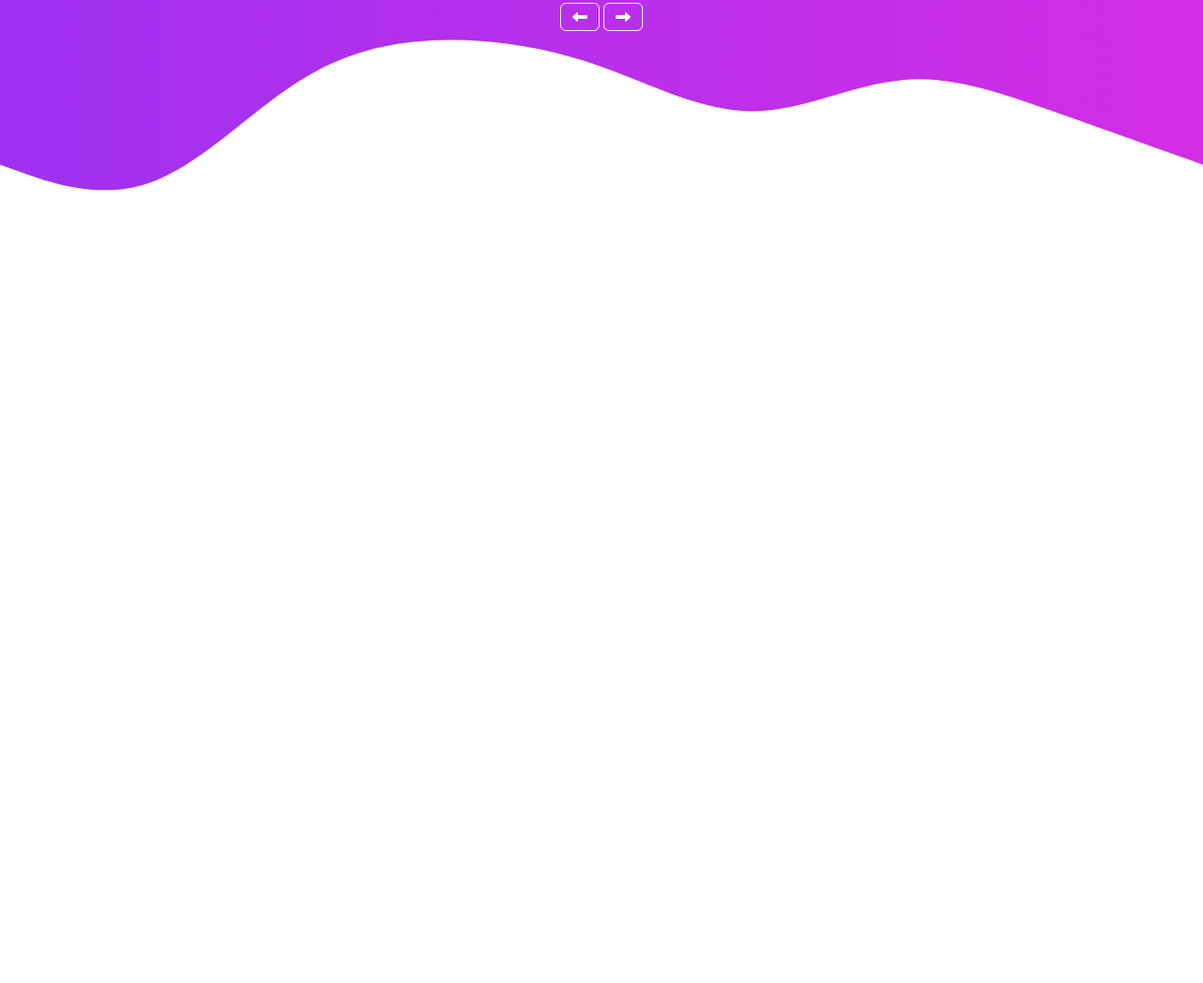
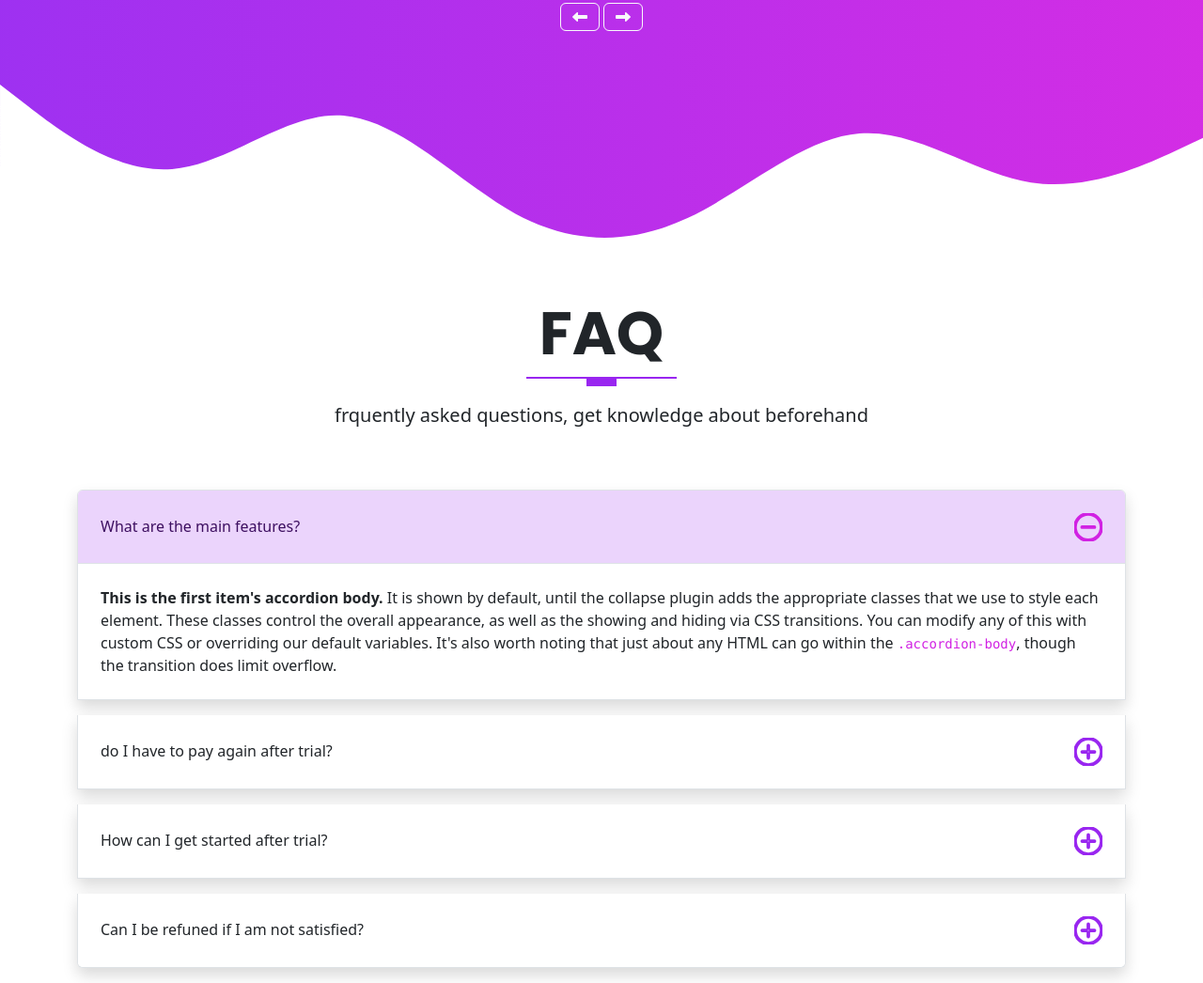
Before and after one commit to ediCarlosSilva/bootstrap, a website: page index.html in a window 1280 px wide. Shown: the part 4058-5104 px from the top of the page at 94% size. Before the commit the page ends 4375 px from the top, so only its background shows below. Drawn offline with Linux system fonts and the light colour scheme.

Commit message:
feature| faq section

```diff
--- a/index.html
+++ b/index.html
@@ -408,11 +408,82 @@
 
       </div>
     </div>
-    <svg xmlns="http://www.w3.org/2000/svg" viewBox="0 0 1440 320"><path fill="#fff" fill-opacity="1" d="M0,160L30,170.7C60,181,120,203,180,181.3C240,160,300,96,360,58.7C420,21,480,11,540,10.7C600,11,660,21,720,42.7C780,64,840,96,900,96C960,96,1020,64,1080,58.7C1140,53,1200,75,1260,96C1320,117,1380,139,1410,149.3L1440,160L1440,320L1410,320C1380,320,1320,320,1260,320C1200,320,1140,320,1080,320C1020,320,960,320,900,320C840,320,780,320,720,320C660,320,600,320,540,320C480,320,420,320,360,320C300,320,240,320,180,320C120,320,60,320,30,320L0,320Z"></path></svg>
+    <svg xmlns="http://www.w3.org/2000/svg" viewBox="0 0 1440 319"><path fill="#fff" fill-opacity="1" d="M0,64L34.3,90.7C68.6,117,137,171,206,165.3C274.3,160,343,96,411,101.3C480,107,549,181,617,218.7C685.7,256,754,256,823,224C891.4,192,960,128,1029,122.7C1097.1,117,1166,171,1234,181.3C1302.9,192,1371,160,1406,144L1440,128L1440,320L1405.7,320C1371.4,320,1303,320,1234,320C1165.7,320,1097,320,1029,320C960,320,891,320,823,320C754.3,320,686,320,617,320C548.6,320,480,320,411,320C342.9,320,274,320,206,320C137.1,320,69,320,34,320L0,320Z"></path></svg>
   </section>
 
+  <!-- START SECTION 6 - THE FAQ -->
+    <section id="faq" class="faq">
+      <div class="container">
+        <div class="row text-center">
+          <h1 class="display-3 fw-bold text-uppercase">faq</h1>
+          <div class="heading-line"></div>
+          <p class="lead">frquently asked questions, get knowledge about beforehand</p>
+        </div>
+        <!-- ACCORDION CONTENT -->
+        <div class="row mt-5">
+          <div class="col-md-12">
+            <div class="accordion" id="accordionExample">
+              <!-- ACCORDION ITEM 1 -->
+              <div class="accordion-item mb-3 shadow">
+                <h2 class="accordion-header">
+                  <button class="accordion-button" type="button" data-bs-toggle="collapse" data-bs-target="#collapseOne" aria-expanded="true" aria-controls="collapseOne">
+                    What are the main features?
+                  </button>
+                </h2>
+                <div id="collapseOne" class="accordion-collapse collapse show" data-bs-parent="#accordionExample">
+                  <div class="accordion-body">
+                    <strong>This is the first item's accordion body.</strong> It is shown by default, until the collapse plugin adds the appropriate classes that we use to style each element. These classes control the overall appearance, as well as the showing and hiding via CSS transitions. You can modify any of this with custom CSS or overriding our default variables. It's also worth noting that just about any HTML can go within the <code>.accordion-body</code>, though the transition does limit overflow.
+                  </div>
+                </div>
+              </div>
+              <!-- ACCORDION ITEM 2 -->
+              <div class="accordion-item mb-3 shadow">
+                <h2 class="accordion-header">
+                  <button class="accordion-button collapsed" type="button" data-bs-toggle="collapse" data-bs-target="#collapseTwo" aria-expanded="false" aria-controls="collapseTwo">
+                    do I have to pay again after trial?
+                  </button>
+                </h2>
+                <div id="collapseTwo" class="accordion-collapse collapse" data-bs-parent="#accordionExample">
+                  <div class="accordion-body">
+                    <strong>This is the second item's accordion body.</strong> It is hidden by default, until the collapse plugin adds the appropriate classes that we use to style each element. These classes control the overall appearance, as well as the showing and hiding via CSS transitions. You can modify any of this with custom CSS or overriding our default variables. It's also worth noting that just about any HTML can go within the <code>.accordion-body</code>, though the transition does limit overflow.
+                  </div>
+                </div>
+              </div>
+              <!-- ACCORDION ITEM 3 -->
+              <div class="accordion-item mb-3 shadow">
+                <h2 class="accordion-header">
+                  <button class="accordion-button collapsed" type="button" data-bs-toggle="collapse" data-bs-target="#collapseThree" aria-expanded="false" aria-controls="collapseThree">
+                    How can I get started after trial?
+                  </button>
+                </h2>
+                <div id="collapseThree" class="accordion-collapse collapse" data-bs-parent="#accordionExample">
+                  <div class="accordion-body">
+                    <strong>This is the third item's accordion body.</strong> It is hidden by default, until the collapse plugin adds the appropriate classes that we use to style each element. These classes control the overall appearance, as well as the showing and hiding via CSS transitions. You can modify any of this with custom CSS or overriding our default variables. It's also worth noting that just about any HTML can go within the <code>.accordion-body</code>, though the transition does limit overflow.
+                  </div>
+                </div>
+              </div>
+              <!-- ACCORDION ITEM 4 -->
+              <div class="accordion-item mb-3 shadow">
+                <h2 class="accordion-header">
+                  <button class="accordion-button collapsed" type="button" data-bs-toggle="collapse" data-bs-target="#collapseFour" aria-expanded="false" aria-controls="collapseFour">
+                    Can I be refuned if I am not satisfied?
+                  </button>
+                </h2>
+                <div id="collapseFour" class="accordion-collapse collapse" data-bs-parent="#accordionExample">
+                  <div class="accordion-body">
+                    <strong>This is the third item's accordion body.</strong> It is hidden by default, until the collapse plugin adds the appropriate classes that we use to style each element. These classes control the overall appearance, as well as the showing and hiding via CSS transitions. You can modify any of this with custom CSS or overriding our default variables. It's also worth noting that just about any HTML can go within the <code>.accordion-body</code>, though the transition does limit overflow.
+                  </div>
+                </div>
+              </div>
+            </div>
+          </div>
+        </div>
+
+      </div>
+    </section>
+
+
   <script src="./assets/vendors/js/glightbox.min.js"></script>
-
   <script type="text/javascript">
 
       const lightbox = GLightbox({
@@ -422,9 +493,7 @@
       'width': 900,
       'autoplayVideos': true,
 });
-
   </script>
-
   <script src="./assets/js/bootstrap.bundle.js"></script>
 </body>
 </html>
--- a/scss/_custom.scss
+++ b/scss/_custom.scss
@@ -20,6 +20,9 @@ $primary: $purple-dark;
 $secondary: $pink;
 
 // Accordion overrides
+$accordion-padding-y: 1.5rem;
+$accordion-padding-x: 1.5rem;
+
 $accordion-icon-color: $primary;
 $accordion-icon-active-color: $secondary;
 
```
Also changed, not shown: note.md (+0 -1 lines), assets/css/style.css.
